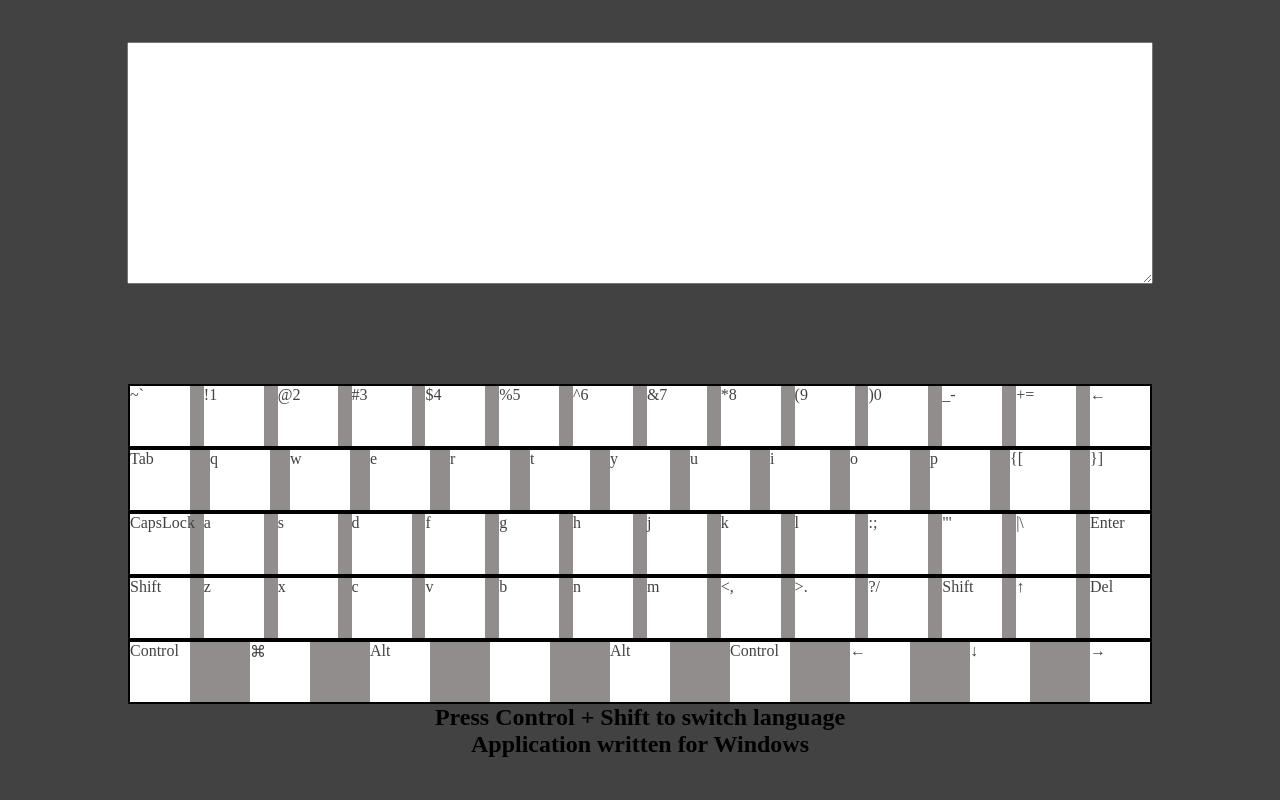
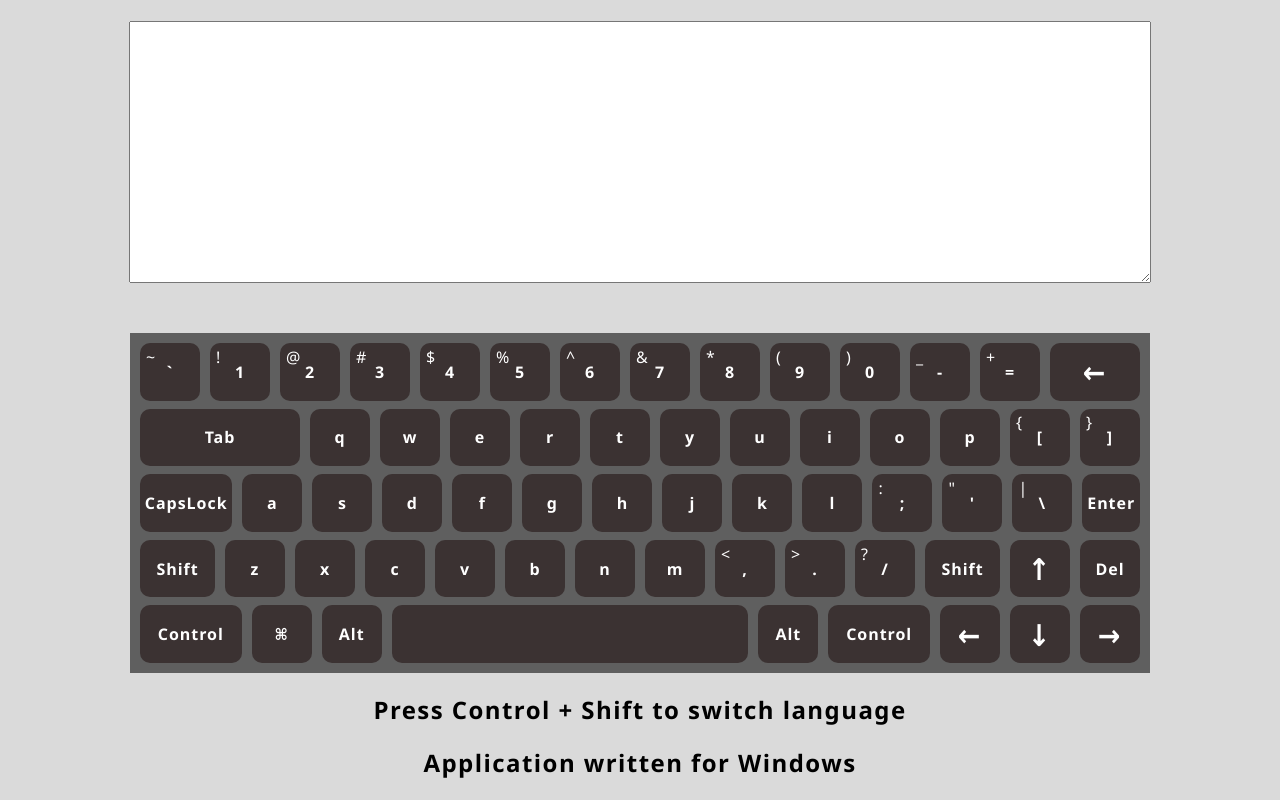
Before and after one commit to IvanIvchik/RSS-Virtual-Keyboard, a plain HTML site: page src/index.html in a window 1280 px wide. Drawn offline with Linux system fonts and the light colour scheme.

Commit message:
feat: add styles for application

```diff
--- a/src/style.css
+++ b/src/style.css
@@ -1,6 +1,7 @@
 * {
     padding: 0;
     margin: 0;
+    font-family: 'Segoe UI', Tahoma, Geneva, Verdana, sans-serif;
 }
 
 .container {
@@ -10,37 +11,106 @@
     flex-direction: column;
     justify-content: center;
     align-items: center;
-    background-color: rgb(66, 66, 66);
+    background-color: rgb(218, 218, 218);
 }
 
 .entry-field {
     display: block;
-    width: 80%;
+    width: 1000px;
     height: 30%;
 }
 
 .keyboard {
-    width: 80%;
+    width: 1000px;
     height: 40%;
-    margin-top: 100px;
-    background-color: #f00;
+    margin-top: 50px;
+    background-color: rgb(95, 95, 95);
     display: flex;
     flex-direction: column;
     justify-content: space-between;
+    padding: 10px;
 }
 
 .row-keys {
-    width: calc(100% - 4px);
-    height: 19%;
-    border: 2px solid black;
-    background-color: rgb(146, 141, 141);
+    width: 100%;
+    height: 18%;
     display: flex;
     justify-content: space-between;
+    gap: 10px
 }
 
 .key {
     width: 60px;
     height: 100%;
-   background-color: #fff;
-   color:rgb(66, 66, 66)
+    background-color: rgb(59, 50, 50);
+    color: #fff;
+    border-radius: 10px;
+    position: relative;
+    display: flex;
+    justify-content: center;
+    align-items: center;
+    transition: 0.5s all;
 }
+
+.key.active {
+    background-color: rgb(34, 13, 151);
+}
+
+.key:not(.active) {
+    cursor: pointer;
+}
+
+.key:not(.active):hover {
+    background-color: rgb(16, 53, 31);
+}
+
+#Backspace,
+#Tab,
+#CapsLock,
+#Enter,
+#ShiftLeft,
+#ShiftRight,
+#Space {
+    width: auto;
+    flex-grow: 1;
+}
+
+#ControlLeft,
+#ControlRight {
+    width: auto;
+    flex-grow: 0.1;
+}
+
+#Backspace,
+#ArrowUp,
+#ArrowDown,
+#ArrowLeft,
+#ArrowRight {
+    font-size: 30px;
+}
+
+
+.additional-value-key {
+    display: block;
+    position: absolute;
+    top: 5%;
+    left: 10%;
+}
+
+.basic-value-key {
+    display: block;
+    font-weight: 600;
+    letter-spacing: 0.06em;
+}
+
+.entry-field {
+    outline: none;
+    font-size: 18px;
+    padding: 10px;
+}
+
+h2 {
+    font-weight: 600;
+    letter-spacing: 0.06em;
+    padding-top: 20px;
+}
```
